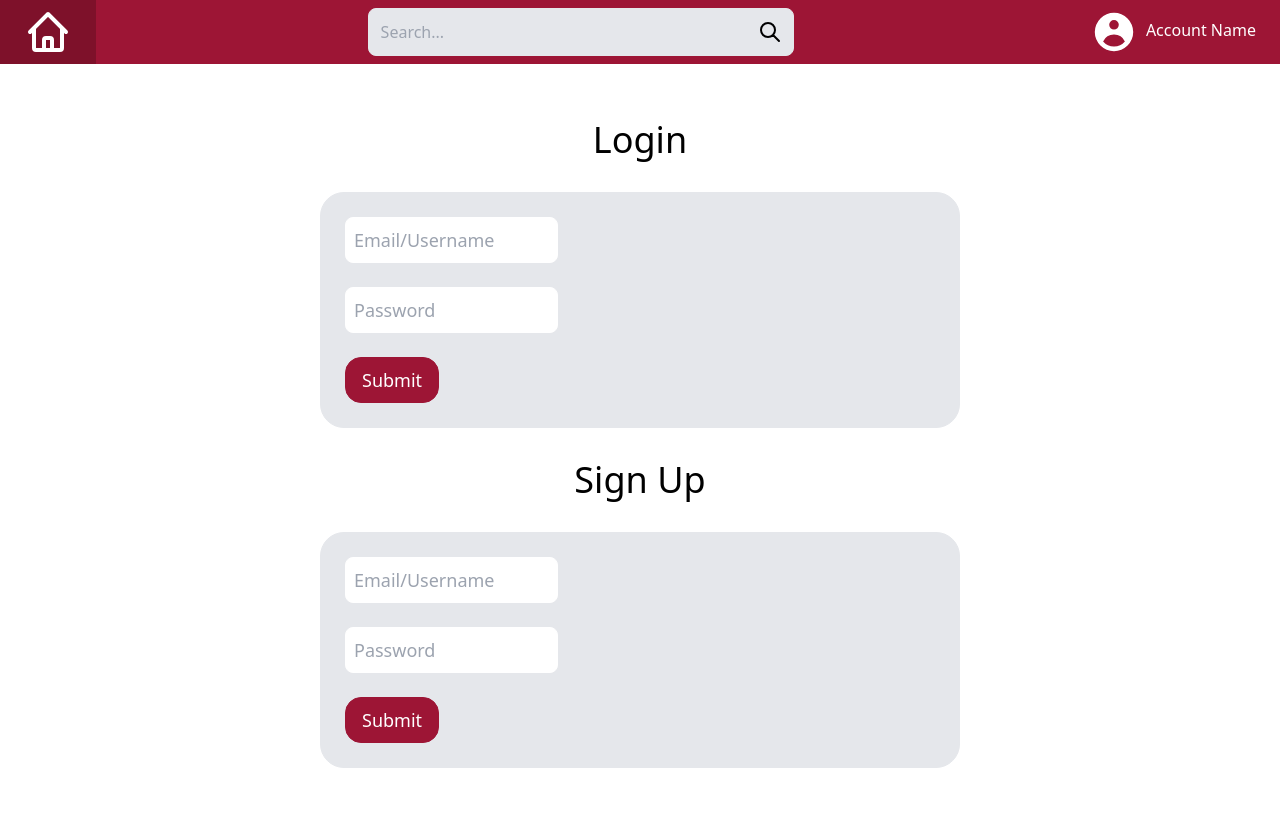
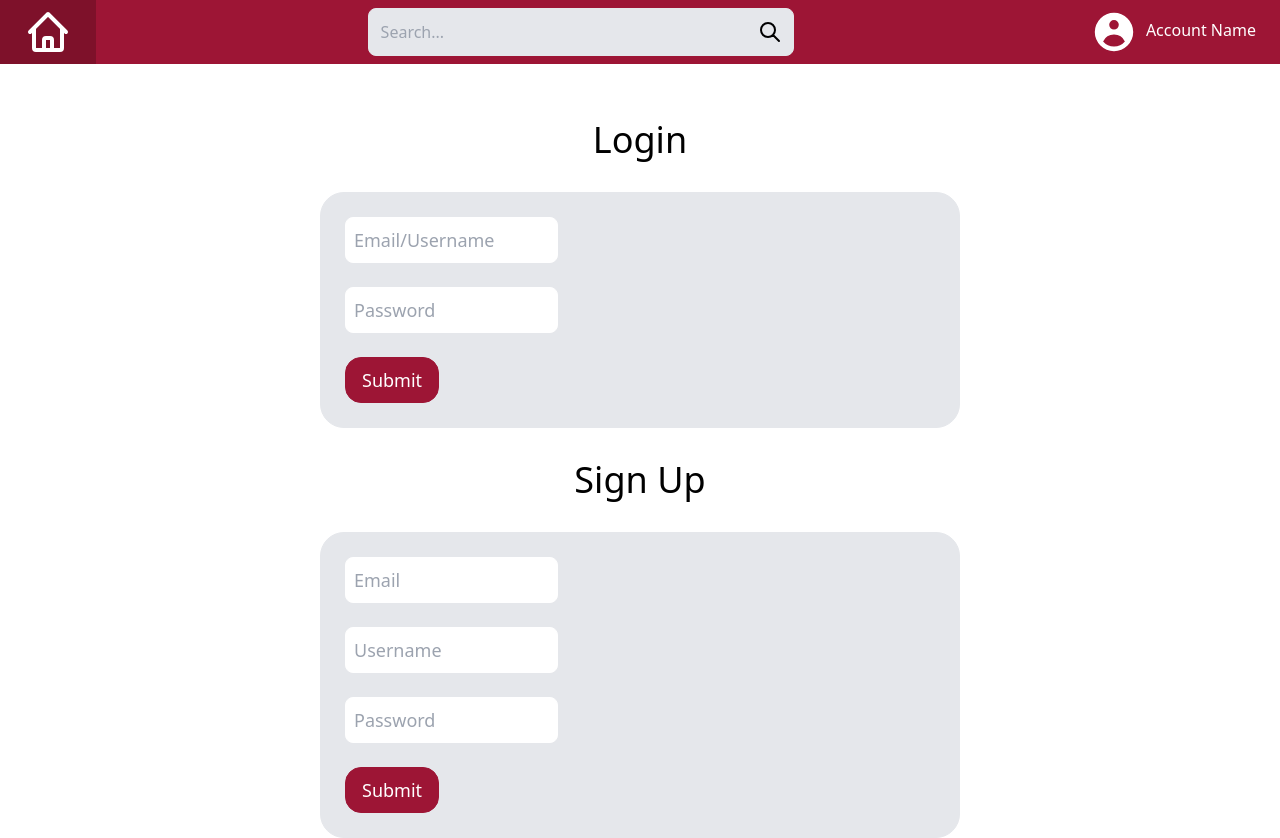
Before and after one commit to iscii/stevens-forums, a Next.js app: page /account in a window 1280 px wide. Before the commit the page ends 800 px from the top, so only its background shows below. Built offline with nearby package versions, Linux system fonts and the light colour scheme; no server answers.

Commit message:
firebase auth working!! think i can get the rest to work too. backend on its way!

```diff
--- a/components/Nav.js
+++ b/components/Nav.js
@@ -23,7 +23,7 @@ function Nav() {
 				<a className="text-pri-white">
 					<div className="px-6 py-2 float-right hover:bg-dark-red hover:underline">
 						<svg className="h-12 w-12 inline mr-2" xmlns="http://www.w3.org/2000/svg" viewBox="0 0 20 20" fill="white">
-							<path fill-rule="evenodd" d="M18 10a8 8 0 11-16 0 8 8 0 0116 0zm-6-3a2 2 0 11-4 0 2 2 0 014 0zm-2 4a5 5 0 00-4.546 2.916A5.986 5.986 0 0010 16a5.986 5.986 0 004.546-2.084A5 5 0 0010 11z" clip-rule="evenodd" />
+							<path fillRule="evenodd" d="M18 10a8 8 0 11-16 0 8 8 0 0116 0zm-6-3a2 2 0 11-4 0 2 2 0 014 0zm-2 4a5 5 0 00-4.546 2.916A5.986 5.986 0 0010 16a5.986 5.986 0 004.546-2.084A5 5 0 0010 11z" clipRule="evenodd" />
 						</svg>
 						<span>Account Name</span>
 					</div>
--- a/lib/firebase.js
+++ b/lib/firebase.js
@@ -2,7 +2,7 @@
 // https://blog.logrocket.com/building-a-fullstack-application-with-next-js-and-firestore-db/
 // Import the functions you need from the SDKs you need
 import { initializeApp } from "firebase/app";
-import { getAuth } from 'firebase/auth';
+import { connectAuthEmulator, getAuth } from 'firebase/auth';
 import { getFirestore } from "firebase/firestore";
 
 // https://firebase.google.com/docs/web/setup#available-libraries
@@ -22,4 +22,4 @@ const app = initializeApp(firebaseConfig);
 // export Firestore database
 export const db = getFirestore(app)
 export const auth = getAuth(app)
-// dude this firebase v9 treeshaker sshit is so damn confusing hwo the hell do i structure the project with it
+connectAuthEmulator(auth, "http://localhost:9099") //comment this out for production
--- a/pages/account.js
+++ b/pages/account.js
@@ -3,42 +3,65 @@ import Nav from "../components/Nav";
 // https://blog.logrocket.com/building-a-fullstack-application-with-next-js-and-firestore-db/
 // https://www.youtube.com/watch?v=Sdv3bw2rIuQ
 import { auth } from "../lib/firebase";
-import { createUserWithEmailAndPassword, signInWithEmailAndPassword, connectAuthEmulator } from 'firebase/auth';
+import { createUserWithEmailAndPassword, signInWithEmailAndPassword } from 'firebase/auth';
 
 function Account() {
 	return (
 		<div className="h-full">
 			<Nav />
-			//dogshit layout for firebase testing, revamp later
+			//bad layout for firebase testing, revamp later
 			<span className="h-full w-full flex flex-col items-center justify-center">
 				<h1 className="text-4xl mt-24 mb-8">Login</h1>
-				<form className="w-3/6 h-3/6 bg-pri-gray border border-pri-gray rounded-3xl" action="/">
-					<input className="mx-6 mt-6 p-2 w-2/6 border border-pri-white text-lg rounded-lg" type="text" placeholder="Email/Username" /><br />
-					<input className="mx-6 mt-6 p-2 w-2/6 border border-pri-white text-lg rounded-lg" type="text" placeholder="Password" /><br />
-					<button className="mx-6 my-6 px-4 py-2 text-pri-white text-lg bg-pri-red border border-pri-red rounded-2xl">Submit</button>
-				</form>
+				<div className="w-3/6 h-3/6 bg-pri-gray border border-pri-gray rounded-3xl">
+					<input id="l-email" className="mx-6 mt-6 p-2 w-2/6 border border-pri-white text-lg rounded-lg" type="text" placeholder="Email/Username" /><br />
+					<input id="l-pass" className="mx-6 mt-6 p-2 w-2/6 border border-pri-white text-lg rounded-lg" type="text" placeholder="Password" /><br />
+					<button className="mx-6 my-6 px-4 py-2 text-pri-white text-lg bg-pri-red border border-pri-red rounded-2xl" onClick={test2}>Submit</button>
+				</div>
 			</span>
 			<span className="h-full w-full flex flex-col items-center justify-center">
 				<h1 className="text-4xl mt-8 mb-8">Sign Up</h1>
-				<form className="w-3/6 h-3/6 bg-pri-gray border border-pri-gray rounded-3xl" action="/">
-					<input className="mx-6 mt-6 p-2 w-2/6 border border-pri-white text-lg rounded-lg" type="text" placeholder="Email/Username" /><br />
-					<input className="mx-6 mt-6 p-2 w-2/6 border border-pri-white text-lg rounded-lg" type="text" placeholder="Password" /><br />
-					<button className="mx-6 my-6 px-4 py-2 text-pri-white text-lg bg-pri-red border border-pri-red rounded-2xl">Submit</button>
-				</form>
+				<div className="w-3/6 h-3/6 bg-pri-gray border border-pri-gray rounded-3xl">
+					<input id="s-email" className="mx-6 mt-6 p-2 w-2/6 border border-pri-white text-lg rounded-lg" type="text" placeholder="Email" /><br />
+					<input id="s-uname" className="mx-6 mt-6 p-2 w-2/6 border border-pri-white text-lg rounded-lg" type="text" placeholder="Username" /><br />
+					<input id="s-pass" className="mx-6 mt-6 p-2 w-2/6 border border-pri-white text-lg rounded-lg" type="text" placeholder="Password" /><br />
+					<button className="mx-6 my-6 px-4 py-2 text-pri-white text-lg bg-pri-red border border-pri-red rounded-2xl" onClick={test}>Submit</button>
+				</div>
 			</span>
 		</div>
 	)
 }
 
-connectAuthEmulator(auth, "http://localhost:3000")
 const test = async function(){
+  	console.log("hi");
 	try {
-		const cred = await createUserWithEmailAndPassword(auth, "test@gmai.com", "123123");
+		const cred = await createUserWithEmailAndPassword(auth, document.getElementById("s-email").value, document.getElementById("s-pass").value);
+		console.log("success!");
+		console.log(cred);
 	}
 	catch(e){
 		console.log("error: \n" + e);
 	}
 }
-test();
+
+const test2 = async function(){
+	console.log("bye");
+	try {
+		const cred = await signInWithEmailAndPassword(auth, document.getElementById("l-email").value, document.getElementById("l-pass").value);
+		console.log("success!");
+		console.log(cred);
+	}
+	catch(e){
+		console.log("error: \n" + e);
+	}
+}
+
+//SUCCESSSSSS!!!!!! THE AUTH WORKS IN THE EMULATOR. FINALLY. NO WONDER WHAT WAS WRONG
+/*
+*	emulator auth accounts are separate from the actual auth accounts
+*	connectAuthEmulator connects to the firebase emulator localhost address, not the website localhost
+*	starts auth emulator so that the auth can connect to it with connectAuthEmulator
+*	$ npm run dev
+*	$ firebase emulators:start --only auth
+*/
 
 export default Account
```
